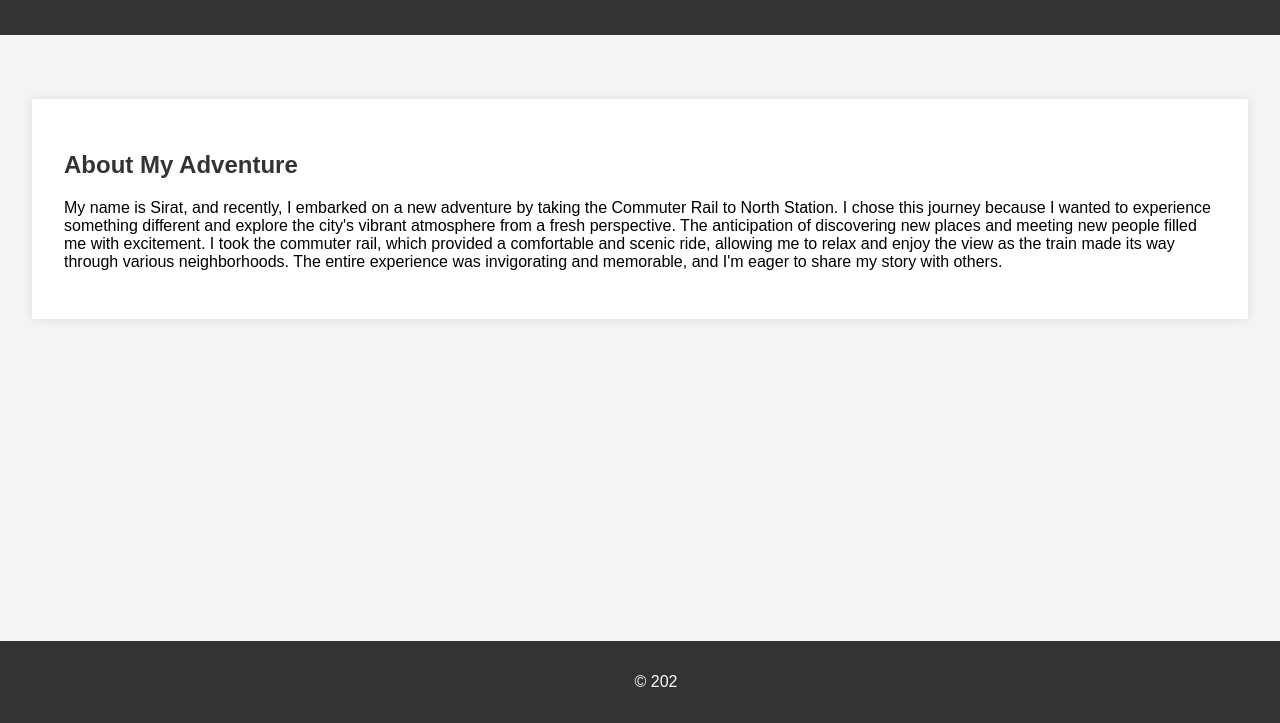
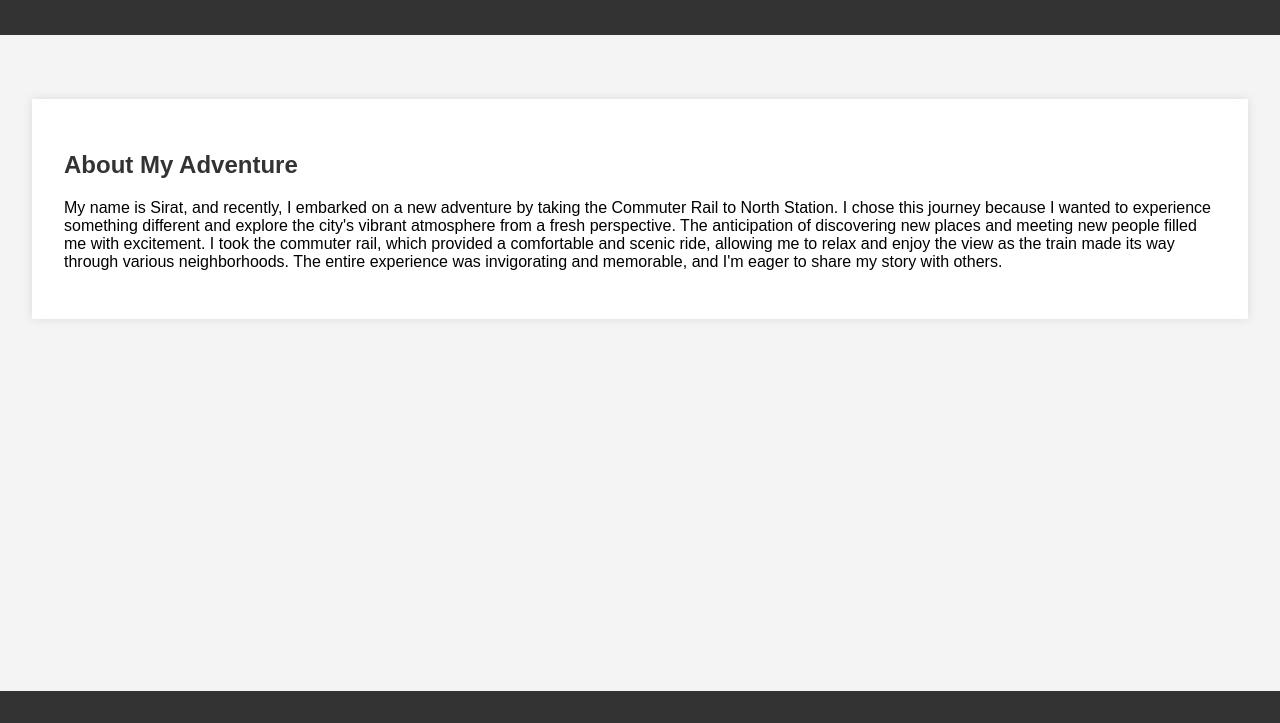
Before and after one commit to Muhtasim19/sirat-experiance-, a plain HTML site: page index.html in a window 1280 px wide. Shown: the part 77-800 px from the top of the page. Drawn offline with Linux system fonts and the light colour scheme.

Commit message:
Update index.html

```diff
--- a/index.html
+++ b/index.html
@@ -17,4 +17,3 @@
         </section>
     </main>
     <footer>
-        <p>&copy; 202
```
